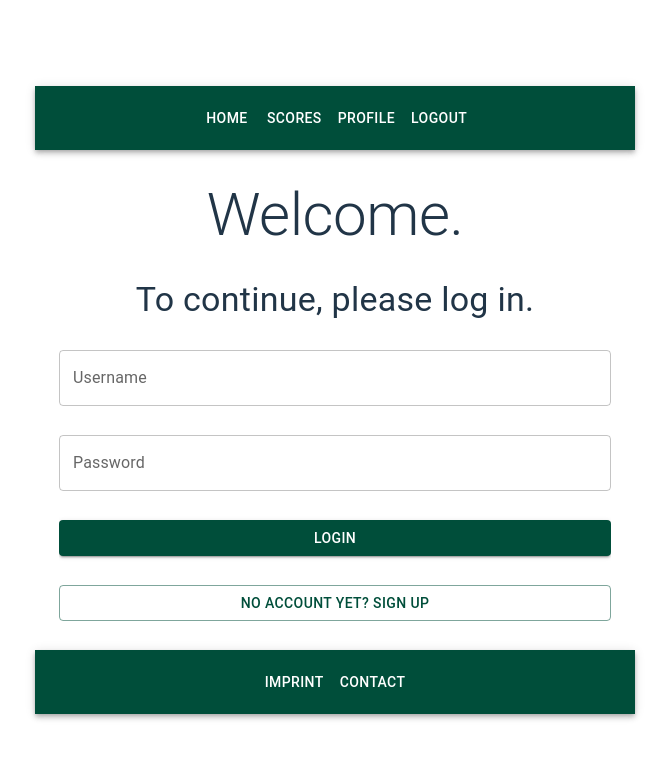
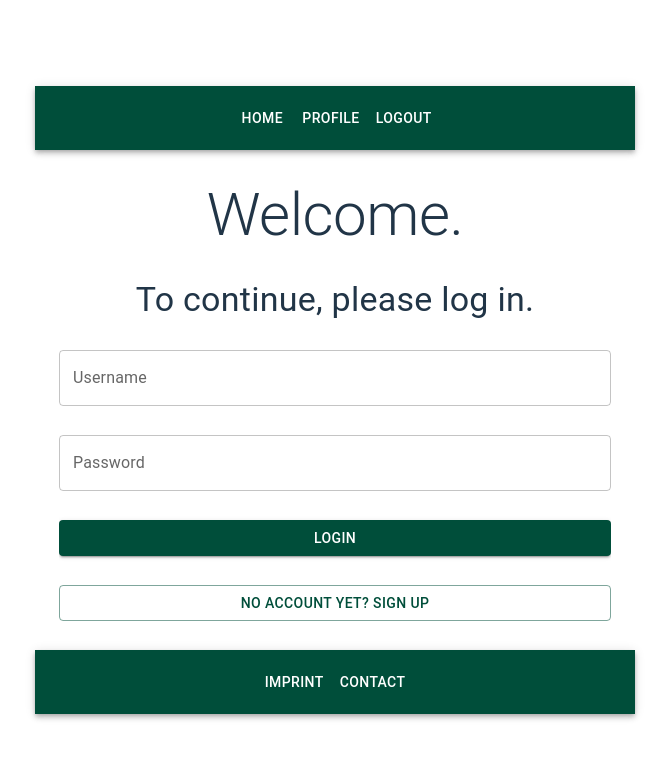
Before and after one commit to len-mar/EscapeStone, a React (Vite) app in the folder frontend/: page / in a window 1280 px wide. Shown: the top 758 px of the page, without its empty margins (305-974 px from the left). Built offline with nearby package versions, Linux system fonts and the light colour scheme.

Commit message:
removes scoreboard element routes

```diff
--- a/frontend/src/App.tsx
+++ b/frontend/src/App.tsx
@@ -33,7 +33,6 @@ function App() {
                             <Route path={"/home"} element={<HomePage/>}/>
                             <Route path={"/game"} element={<GamePage/>}/>
                             <Route path={"/profile"} element={<ProfilePage/>}/>
-                            <Route path={"/scores"} element={<ScorePage/>}/>
                         </Route>
                         <Route path={"/imprint"} element={<ImprintPage/>}/>
                         <Route path={"/contact"} element={<ContactPage/>}/>
--- a/frontend/src/components/Header.tsx
+++ b/frontend/src/components/Header.tsx
@@ -15,7 +15,6 @@ const navigate = useNavigate()
             <Toolbar>
                 <Box>
                     <Button color="inherit" href="/home">Home</Button>
-                    <Button color="inherit" href="/scores">Scores</Button>
                     <Button color="inherit" href="/profile">Profile</Button>
                     <Button color="inherit" onClick={handleLogout}>Logout</Button>
                 </Box>
```
